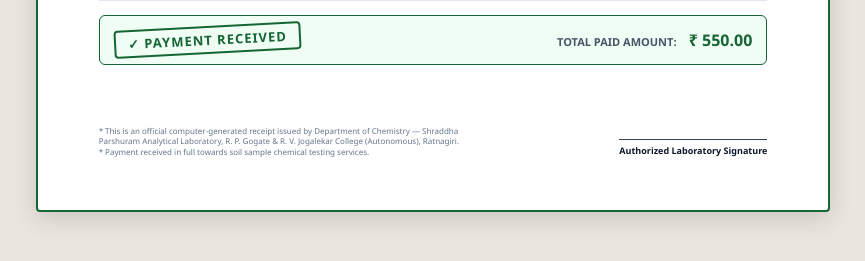
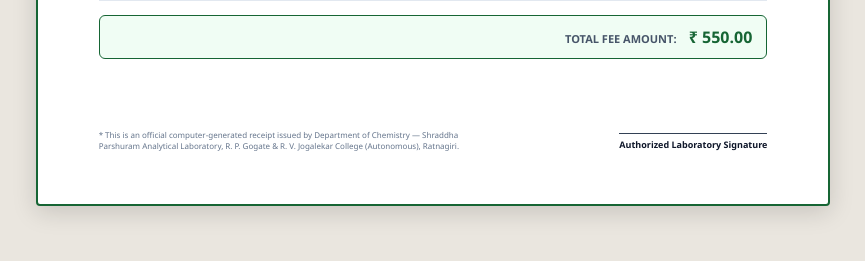
Before and after one commit to yashpakaye8-art/soiltrack-, a Flask app: template templates/bill_receipt.html in a window 1280 px wide. Shown: the part 520-781 px from the top of the page, without its empty margins (207-1072 px from the left). Run offline with Flask 3, Linux system fonts and the light colour scheme; the template is opened without the code that fills it, so the values that code supplies are empty; some libraries are stand-ins or nearby versions.

Commit message:
fix: remove payment received stamp from bill receipt for manual stamping

```diff
--- a/templates/bill_receipt.html
+++ b/templates/bill_receipt.html
@@ -352,10 +352,9 @@
     </table>
 
     <!-- Total Summary Box -->
-    <div class="total-box-wrap">
-        <div class="paid-stamp">✓ PAYMENT RECEIVED</div>
+    <div class="total-box-wrap" style="justify-content: flex-end;">
         <div>
-            <span style="font-size:11px; font-weight:700; color:#475569; margin-right:8px;">TOTAL PAID AMOUNT:</span>
+            <span style="font-size:11px; font-weight:700; color:#475569; margin-right:8px;">TOTAL FEE AMOUNT:</span>
             <span class="grand-total">₹ {{ "%.2f"|format(sample.testing_fee or 550.0) }}</span>
         </div>
     </div>
@@ -363,8 +362,7 @@
     <!-- Footer & Signatures -->
     <div class="bill-footer">
         <div class="terms-text">
-            * This is an official computer-generated receipt issued by Department of Chemistry — Shraddha Parshuram Analytical Laboratory, R. P. Gogate & R. V. Jogalekar College (Autonomous), Ratnagiri.<br>
-            * Payment received in full towards soil sample chemical testing services.
+            * This is an official computer-generated receipt issued by Department of Chemistry — Shraddha Parshuram Analytical Laboratory, R. P. Gogate & R. V. Jogalekar College (Autonomous), Ratnagiri.
         </div>
 
         <div class="sign-box">
```
